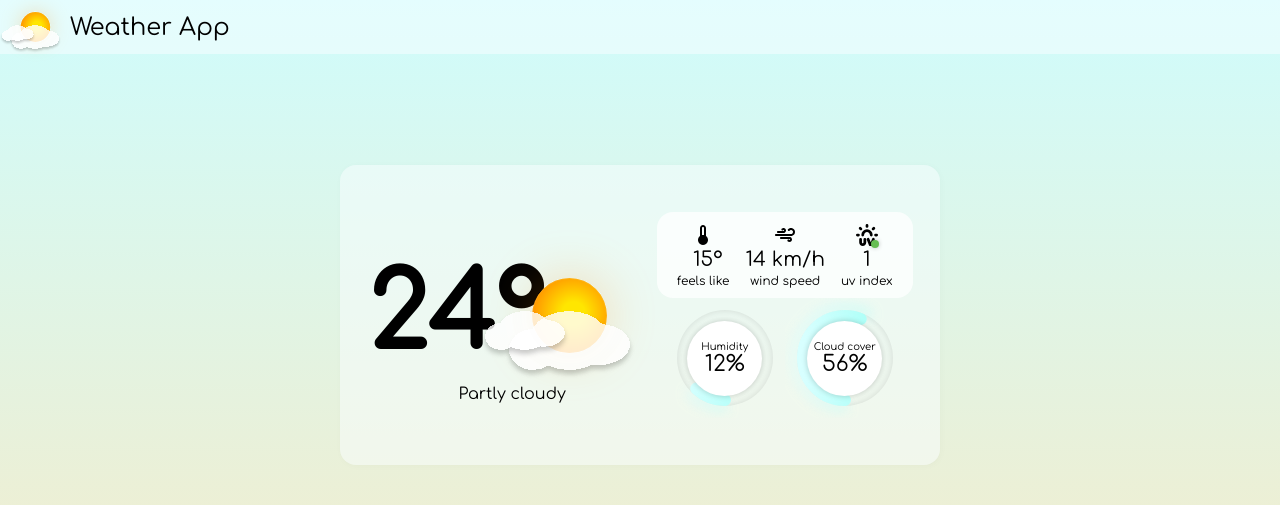
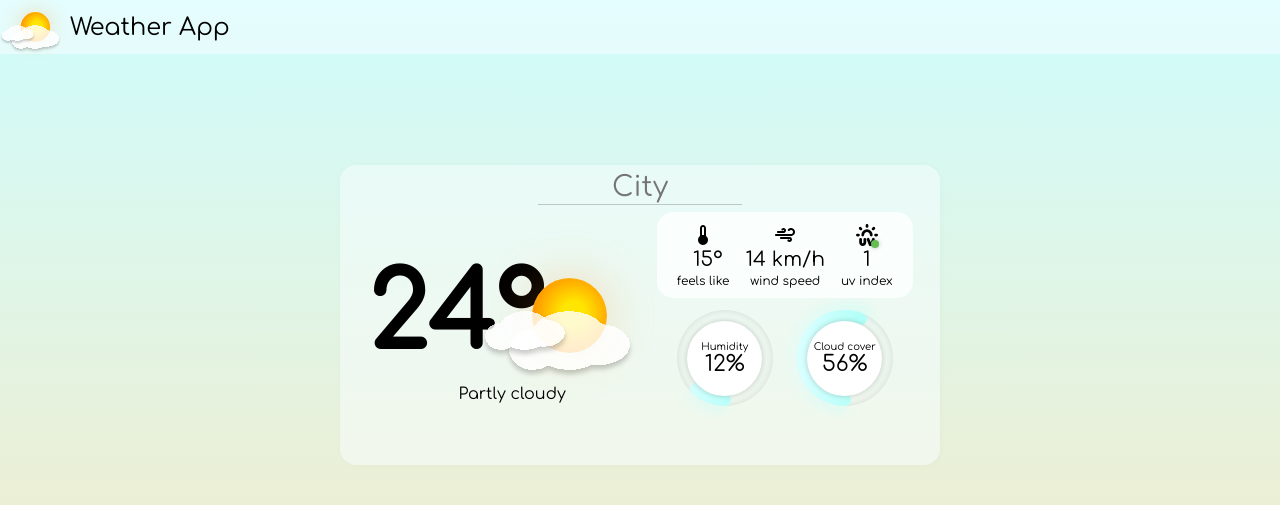
Before and after one commit to ProfVHS/weather-app, a React (Vite) app: page / in a window 1280 px wide. Shown: the top 505 px of the page. Built offline with nearby package versions, Linux system fonts and the light colour scheme.

Commit message:
added input and basic autocomplete list

```diff
--- a/src/App.tsx
+++ b/src/App.tsx
@@ -1,4 +1,4 @@
-import { useState } from "react";
+import { createElement, useState } from "react";
 import "./css/App.css";
 
 import SunCloudly from "./assets/images/sun-cloudly.svg";
@@ -15,6 +15,16 @@ function App() {
   const currentHour = date.getHours();
   //==================//
 
+  //=== AUTOCOMPLETE INPUT ===//
+  const [cityInput, setCityInput] = useState<string>();
+  const [isFocus, setIsFocus] = useState<boolean>();
+  const citiesName = ["Slupsk", "Warsaw", "Cracow"];
+
+  document.addEventListener("click", () => {
+    setIsFocus(false);
+  });
+  //==========================//
+
   return (
     <div className={`${currentHour === nightTime && "dark"}`}>
       <div className="header">
@@ -24,6 +34,21 @@ function App() {
 
       <div className="wrapper">
         <div className="today-weather">
+          <div className="autocomplete" id="autocomplete">
+            <input
+              className="autocomplete__cityname"
+              placeholder="City"
+              value={cityInput}
+              onChange={(e) => {
+                setCityInput(e.target.value);
+                setIsFocus(true);
+              }}
+            />
+            {isFocus &&
+              citiesName.map((cityName) => (
+                <div className="autocomplete__item">{cityName}</div>
+              ))}
+          </div>
           <Temperature temperature={24} condition="Partly cloudy" />
           <div className="today-weather_box">
             <InfoBox feelslike={15} windspeed={14} uvindex={1} />
--- a/src/css/App.css
+++ b/src/css/App.css
@@ -41,6 +41,7 @@
 }
 
 .today-weather {
+  position: relative;
   width: 45%;
   min-width: 600px;
   min-height: 300px;
@@ -92,6 +93,33 @@
   display: flex;
   justify-content: center;
   align-items: center;
+}
+
+.autocomplete {
+  position: absolute;
+  top: 5px;
+  z-index: 99;
+}
+.autocomplete__cityname {
+  font-size: 28px;
+  font-family: "Comfortaa", cursive;
+  width: 200px;
+  text-align: center;
+  background: none;
+  border: none;
+  border-bottom: 1px solid rgba(0, 0, 0, 0.2);
+  transition: 0.3s ease;
+}
+.autocomplete__cityname:focus {
+  outline: none;
+  border-bottom: 1px solid rgba(0, 106, 255, 0.8);
+}
+.autocomplete__item {
+  background-color: white;
+  text-align: center;
+  padding: 8px 0;
+  border: 1px solid black;
+  z-index: 99;
 }
 
 .progressbar {
--- a/src/scss/App.scss
+++ b/src/scss/App.scss
@@ -42,6 +42,7 @@
 }
 
 .today-weather {
+  position: relative;
   width: 45%;
   min-width: 600px;
   min-height: 300px;
@@ -98,6 +99,36 @@
     display: flex;
     justify-content: center;
     align-items: center;
+  }
+}
+
+.autocomplete {
+  position: absolute;
+  top: 5px;
+  z-index: 99;
+
+  &__cityname {
+    font-size: 28px;
+    font-family: "Comfortaa", cursive;
+    width: 200px;
+    text-align: center;
+    background: none;
+    border: none;
+    border-bottom: 1px solid rgba(0, 0, 0, 0.2);
+
+    transition: 0.3s ease;
+  }
+  &__cityname:focus {
+    outline: none;
+    border-bottom: 1px solid rgba(0, 106, 255, 0.8);
+  }
+  &__item {
+    background-color: white;
+    text-align: center;
+    padding: 8px 0;
+
+    border: 1px solid black;
+    z-index: 99;
   }
 }
 
```
Also changed, not shown: 1 other file (tests, documents, lock files or other folders).
